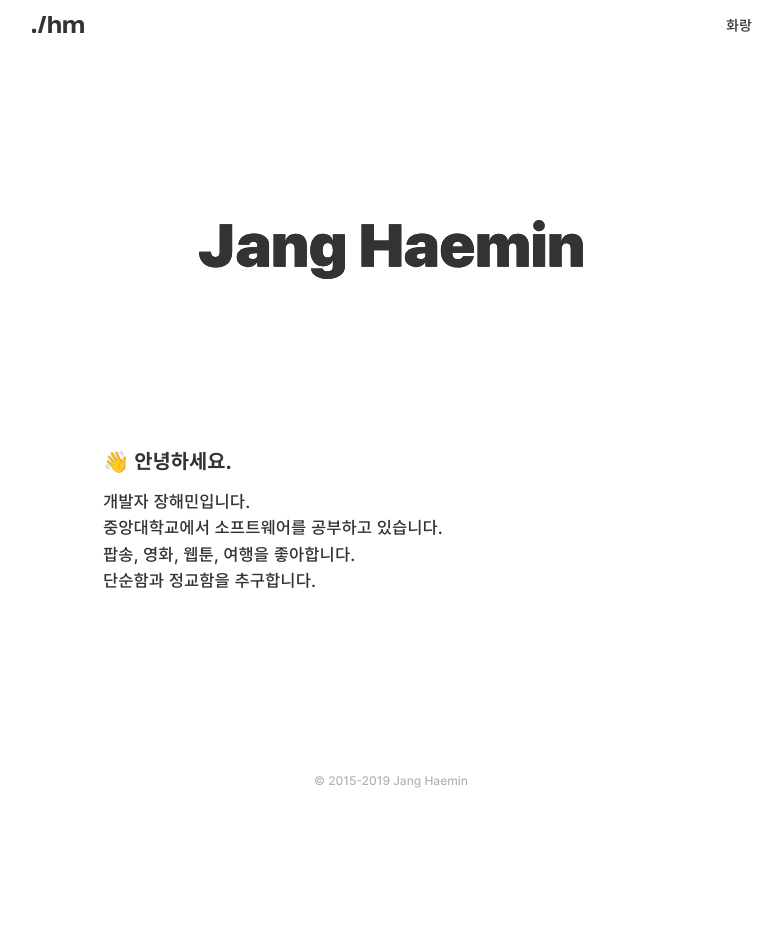
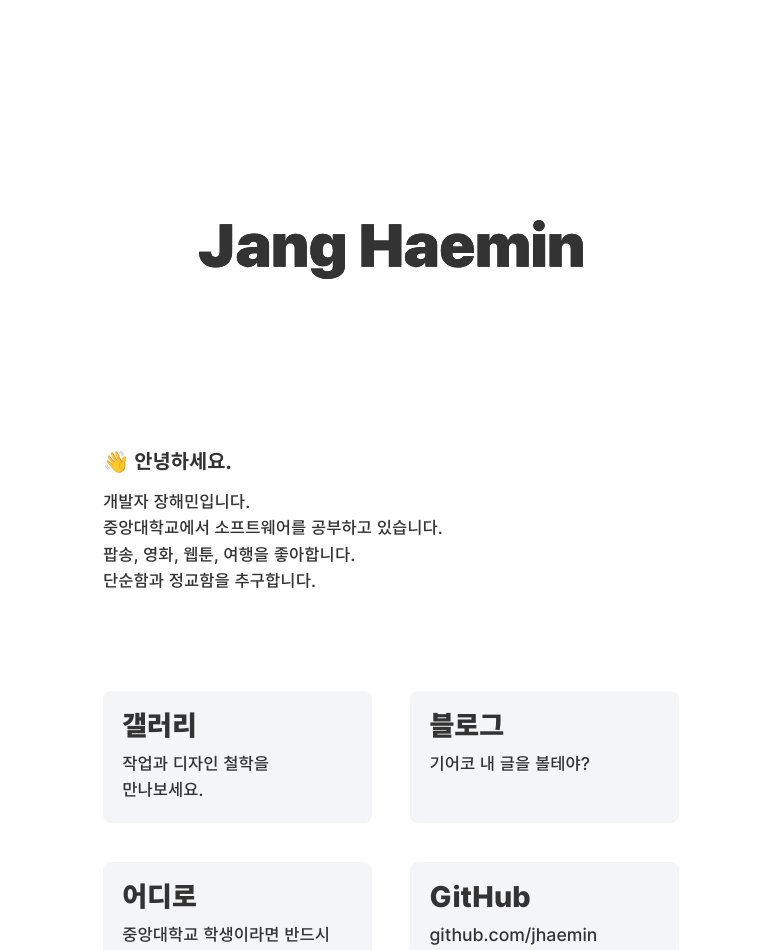
Before and after one commit to jhaemin/jhaemin.com-vue, a Nuxt app: page / in a window 1280 px wide. Shown: the top 950 px of the page, without its empty margins (249-1030 px from the left). Before the commit the page ends 800 px from the top, so only its background shows below. Built offline with nearby package versions, Linux system fonts and the light colour scheme.

Commit message:
New design for home

```diff
--- a/src/pages/index.vue
+++ b/src/pages/index.vue
@@ -179,22 +179,27 @@
           <br>단순함과 정교함을 추구합니다.
         </p>
       </div>
-      <!-- <div class="home-block recent-posts">
-        <h2 class="sub">🖋 최근 작성된 글</h2>
-        <div class="post-container">
-          {#
-          <div class="preparing">아직 작성된 글이 없습니다.</div>
-          #}
-          {% for post in recent_posts %}
-          <div class="post-wrapper">
-            <a href="/blog/{{ post['id'] }}" class="post-link"></a>
-            <h1 class="title">{{ post['title'] }}</h1>
-            <h2 class="subtitle">{{ post['subtitle'] }}</h2>
-            <span class="time">{{ post['posted_at'] }}</span>
+
+      <div class="acts">
+        <nuxt-link to="/gallery">
+          <div class="box gallery">
+            <h1 class="title">갤러리</h1>
+            <p class="description">작업과 디자인 철학을 만나보세요.</p>
           </div>
-          {% endfor %}
+        </nuxt-link>
+        <div class="box blog">
+          <h1 class="title">블로그</h1>
+          <p class="description">기어코 내 글을 볼테야?</p>
         </div>
-      </div>-->
+        <div class="box eodiro">
+          <h1 class="title">어디로</h1>
+          <p class="description">중앙대학교 학생이라면 반드시 써야 하는 필수 서비스!</p>
+        </div>
+        <div class="box github">
+          <h1 class="title">GitHub</h1>
+          <p class="description">github.com/jhaemin</p>
+        </div>
+      </div>
     </div>
   </main>
 </template>
@@ -215,7 +220,6 @@ export default {
     }
   },
   mounted() {
-    console.log(this.project)
     // axios
     //   .get('http://localhost:4000/auth', {
     //     params: {
@@ -228,10 +232,6 @@ export default {
     let homeContent = this.$el.querySelector('.home-content')
     let intro = document.querySelector('.intro')
 
-    // hide globalnav and globalfooter
-    this.$store.commit('gn/hide')
-    this.$store.commit('gf/hide')
-
     document.documentElement.style.backgroundColor = '#fff'
 
     let timeoutAmount = 2500
@@ -241,17 +241,17 @@ export default {
 
     sessionStorage.setItem('sawHome', 'true')
 
-    setTimeout(() => {
-      homeContent.classList.add('show')
-      homeContent.getBoundingClientRect().height
-      homeContent.removeAttribute('style')
-      document.documentElement.removeAttribute('style')
-      intro.style.height = '50vh'
+    // setTimeout(() => {
+    //   homeContent.classList.add('show')
+    //   homeContent.getBoundingClientRect().height
+    //   homeContent.removeAttribute('style')
+    //   document.documentElement.removeAttribute('style')
+    //   intro.style.height = '50vh'
 
-      // show globalnav and globalfooter
-      this.$store.commit('gn/show')
-      this.$store.commit('gf/show')
-    }, timeoutAmount)
+    //   // show globalnav and globalfooter
+    //   this.$store.commit('gn/show')
+    //   this.$store.commit('gf/show')
+    // }, timeoutAmount)
 
     anime({
       targets: '.jhaemin-path',
@@ -306,7 +306,8 @@ export default {
   .intro {
     text-align: center;
     height: calc(100vh - #{$gn-height * 3});
-    min-height: 10rem;
+    height: 50vh;
+    min-height: 15rem;
     display: flex;
     transition: height 1s ease;
 
@@ -353,14 +354,6 @@ export default {
   }
 
   .home-content {
-    opacity: 0;
-    transition: opacity 0.5s ease;
-
-    &.show {
-      opacity: 1;
-    }
-  }
-
     .home-block {
       margin-bottom: $moderate-gap--vertical;
 
@@ -378,58 +371,26 @@ export default {
       }
     }
 
-  .recent-posts {
-    .post-container {
-      margin-top: 1rem;
+    .acts {
+      display: grid;
+      grid-gap: 2rem 2rem;
+      grid-template-columns: repeat(auto-fit, minmax(13rem, 1fr));
 
-      .preparing {
-        display: flex;
-        align-items: center;
-        justify-content: center;
-        font-size: 0.9rem;
-        color: darken($light-gray, 20%);
-        padding: 3rem 1.5rem;
-        @include bordered-box;
+      .box {
+        background-color: $light-gray;
+        border-radius: $moderate-border-radius;
+        padding: 1rem;
+        cursor: pointer;
+        user-select: none;
+
+        .title {
+          color: $black-soft;
+          font-weight: 800;
         }
 
-      .post-wrapper {
-        @include colored-box;
-        @include cool-box-shadow;
-        position: relative;
-        cursor: pointer;
-        margin-top: 1rem;
-
-        .post-link {
-          position: absolute;
-          left: 0;
-          right: 0;
-          top: 0;
-          bottom: 0;
-        }
-
-        &:last-child {
-          margin-bottom: 0;
-        }
-
-        .time {
-          display: block;
-          font-size: 0.8rem;
-          font-weight: 400;
-          color: $light-gray-text;
-          margin-top: 1rem;
-          text-align: right;
-        }
-
-        .title {
-          font-size: 1.2rem;
-          font-weight: 500;
-        }
-
-        .subtitle {
-          font-size: 0.9rem;
-          font-weight: 400;
-          margin-top: 0.7rem;
-          color: $light-gray-text-dark;
+        .description {
+          color: $black-soft;
+          margin-top: 0.5rem;
         }
       }
     }
```
Lines whose indentation alone changed are shown as unchanged.
